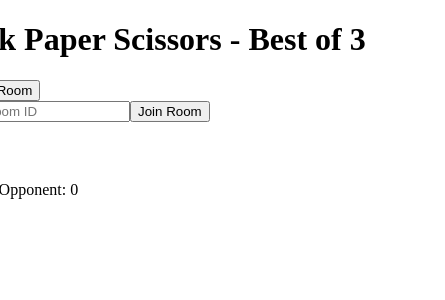
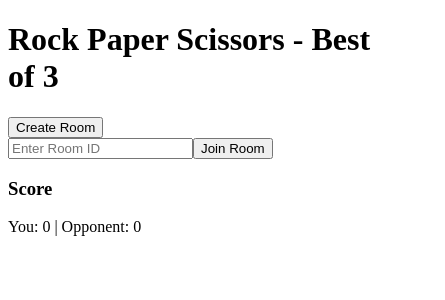
Before and after one commit to Livadnij/SSE-POC, a Next.js app: page / in a window 390 px wide. Shown: the top 300 px of the page, 445 px wide, since content can reach past the window. Built offline with nearby package versions, Linux system fonts and the light colour scheme; no server answers.

Commit message:
feat: mobile adapt

```diff
--- a/src/components/Layout.tsx
+++ b/src/components/Layout.tsx
@@ -6,7 +6,7 @@ interface LayoutProps {
 
 const Layout: React.FC<LayoutProps> = ({ children }) => {
   return (
-    <div style={{ width: "500px", justifySelf: "center" }}>{children}</div>
+    <div style={{ maxWidth: "500px", justifySelf: "center" }}>{children}</div>
   );
 };
 
```
